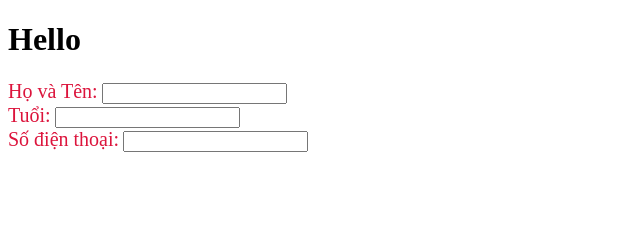
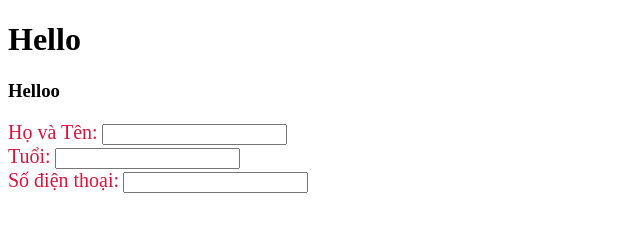
Before and after one commit to CTrung1012/Javascript, a plain HTML site: page index.html in a window 1280 px wide. Shown: the whole page, without its empty margins (0-640 px from the left). Drawn offline with Linux system fonts and the light colour scheme.

Commit message:
fix index

```diff
--- a/index.html
+++ b/index.html
@@ -11,6 +11,7 @@
 
 <body>
     <h1>Hello</h1>
+    <h3>Helloo</h3>
     <form action="">
         <label for="">Họ và Tên:</label>
         <input type="text" id="name" name="name" onchange="handleChange()">
```
